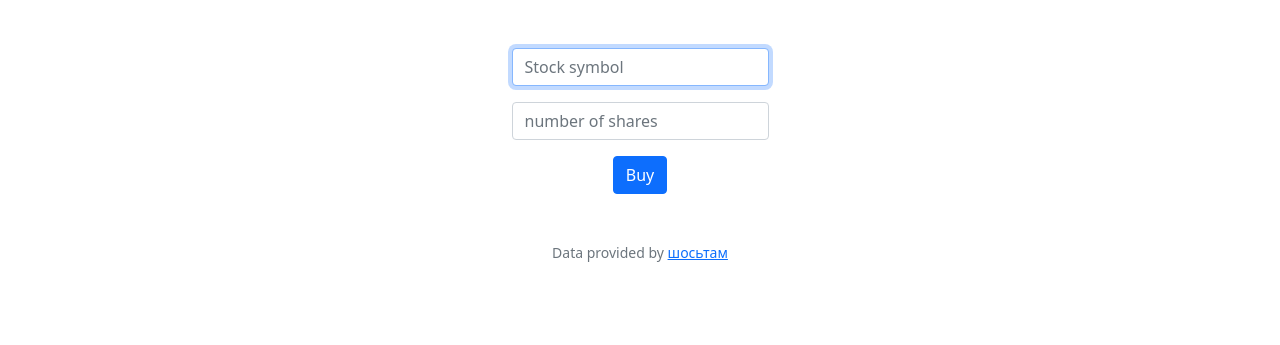
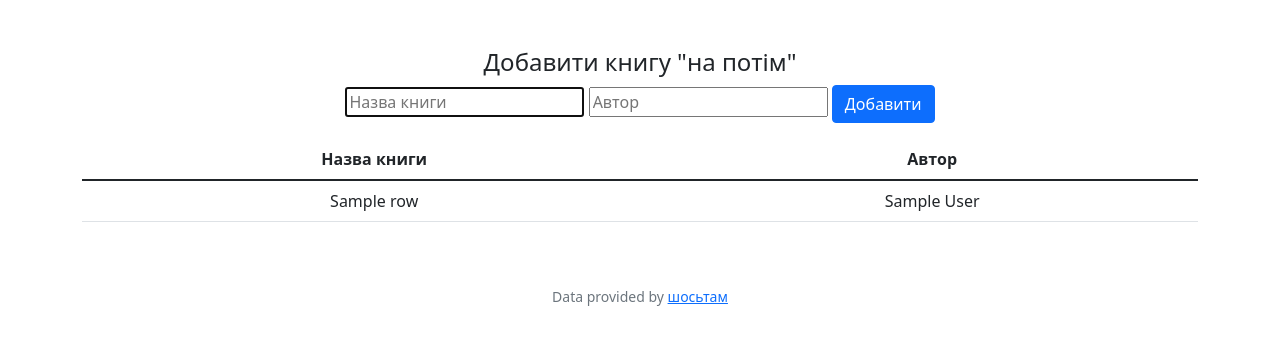
Before and after one commit to seneka94/finance, a Flask app: template templates/buy.html in a window 1280 px wide. Shown: the part 76-421 px from the top of the page. Run offline with Flask 2, Linux system fonts and the light colour scheme; the template is opened without the code that fills it: most values are stand-ins (such as "Sample title", 1, 10 or a date in 2020); some libraries are stand-ins or nearby versions.

Commit message:
added Procfile

```diff
--- a/templates/buy.html
+++ b/templates/buy.html
@@ -5,15 +5,40 @@
 {% endblock %}
 
 {% block main %}
-    <form action="/buy" method="post">
-        <div class="mb-3">
-            <input autocomplete="off" autofocus class="form-control mx-auto w-auto" id="symbol" name="symbol" placeholder="Stock symbol" type="text">
-        </div>
-        <div class="mb-3">
-            <input autocomplete="off" autofocus class="form-control mx-auto w-auto" id="shares" name="shares" placeholder="number of shares" type="text">
-        </div>
+<div class="container">
 
-        <button class="btn btn-primary" type="submit">Buy</button>
-    </form>
+    <div class="section">
+        <h4>Добавити книгу "на потім"</h4>
+        <form action="/buy" method="post">
+            <div class="mb-3">
+                <input autocomplete="off" autofocus class="mx-auto w-auto" id="symbol" name="title" placeholder="Назва книги" type="text">
+
+                <input autocomplete="off" autofocus class="mx-auto w-auto" id="shares" name="author" placeholder="Автор" type="text">
+
+                <button class="btn btn-primary" type="submit">Добавити</button>
+            </div>
+        </form>
+    </div>
+
+    <div class="section">
+        <table class="table">
+            <thead>
+                <tr>
+                    <th class="text">Назва книги</th>
+                    <th class="text">Автор</th>
+                </tr>
+            </thead>
+            <tbody>
+                {% for row in MyList %}
+                    <tr>
+                        <td class="text">{{ row["title"] }}</td>
+                        <td class="text">{{ row["author"] }}</td>
+                    </tr>
+                {% endfor %}
+            </tbody>
+        </table>
+    </div>
+
+</div>
 
 {% endblock %}
```
Also changed, not shown: static/styles.css (line endings or trailing spaces).
